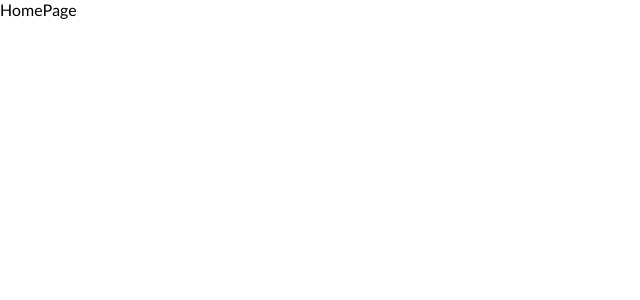
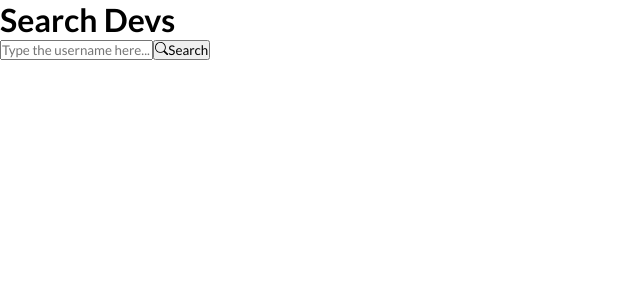
Before and after one commit to makasi-tech/fronteend-challenge, a React (Vite) app: page / in a window 1280 px wide. Shown: the top 300 px of the page, without its empty margins (0-640 px from the left). Built offline with nearby package versions, Linux system fonts and the light colour scheme.

Commit message:
:sparkles: feat: HomePage

```diff
--- a/src/pages/HomePage/HomePage.jsx
+++ b/src/pages/HomePage/HomePage.jsx
@@ -1,7 +1,43 @@
-
+import axios from "axios";
+import { useState } from "react";
+import { useNavigate } from "react-router-dom";
+import { goToProfilePage } from "../../routes/coordinator";
+import { BsSearch } from "react-icons/bs";
 
 export default function HomePage() {
+  const [inputValue, setInputValue] = useState("");
+  const [userData, setUserData] = useState(null);
+  const [isLoading, setIsLoading] = useState(false);
+
+  const navigate = useNavigate();
+
+  const handleInputChange = (event) => {
+    setInputValue(event.target.value);
+  };
+
+  const handleSearchUser = async () => {
+    setIsLoading(true);
+    try {
+      const response = await axios.get(`https://api.github.com/users/${inputValue}`);
+      setUserData(response.data);
+    } catch (error) {
+      console.log(error);
+    }
+    setIsLoading(false);
+  };
+
   return (
-    <div>HomePage</div>
+    <>
+      <h1>Search Devs</h1>
+      <input type="text" value={inputValue} onChange={handleInputChange} placeholder="Type the username here..."/>
+      <button onClick={handleSearchUser}>
+        <BsSearch />
+        Search
+      </button>
+      {isLoading && <p>Loading...</p>}
+      {userData && (
+        goToProfilePage(navigate, userData.login)
+      )}
+    </>
   )
 }
```
